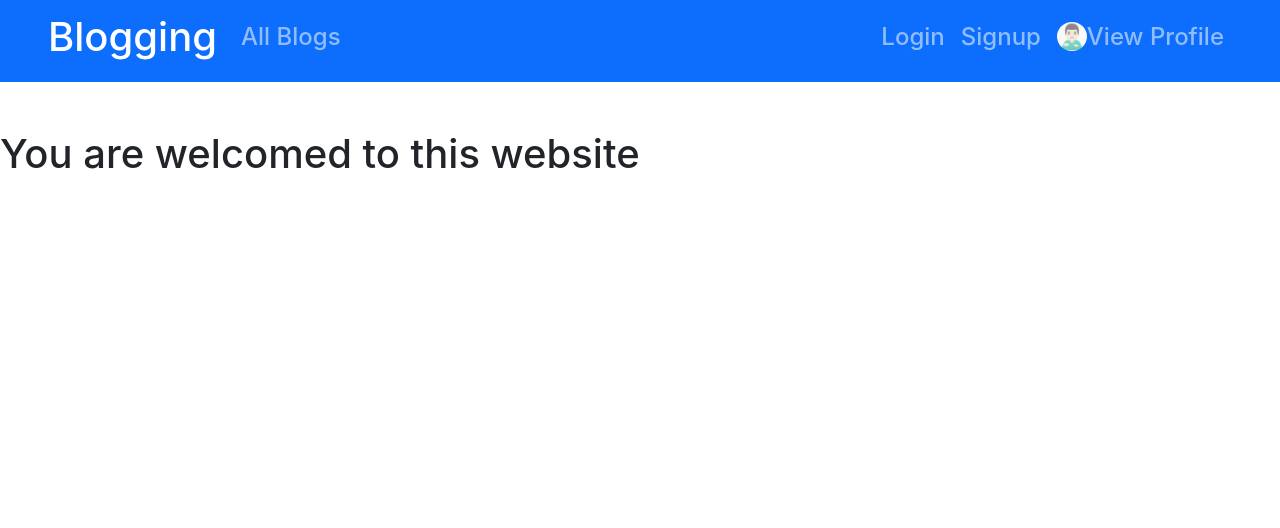
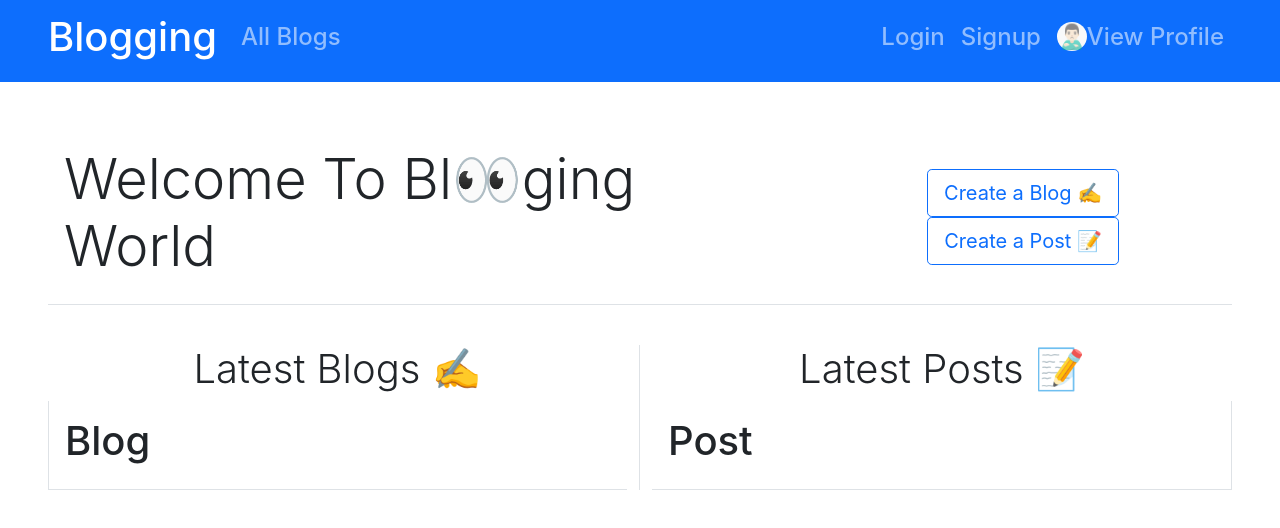
Before and after one commit to Yashshah-0702/Blogger_app_using_MERN, a React (Create React App) app in the folder Frontend/: page / in a window 1280 px wide. Shown: the top 528 px of the page. Built offline with nearby package versions, Linux system fonts and the light colour scheme.

Commit message:
started:with_blogging

```diff
--- a/Frontend/src/components/HomePage.js
+++ b/Frontend/src/components/HomePage.js
@@ -1,9 +1,44 @@
-import React from 'react'
+import React from "react";
 
 export default function HomePage() {
   return (
-    <h1 className='h1'>
-        You are welcomed to this website
-    </h1>
-  )
+    <div className="mx-lg-5">
+      <div className="d-lg-flex justify-content-between align-items-center border-bottom ">
+        <div className="m-3">
+          <h1 className="display-4">
+            Welcome To Bl<span>👀</span>ging World
+          </h1>
+        </div>
+        <div className="text-lg-right text-center m-3">
+          <button className="btn btn btn-outline-primary btn-lg">
+            Create a Blog ✍️
+          </button>{" "}
+          {"  "}
+          <button className="btn btn btn-outline-primary btn-lg">
+            Create a Post 📝
+          </button>
+        </div>
+      </div>
+      {/* <div>
+        <h3 className=" mt-3 display-5 text-center mt-1">
+          All Bl<span>👀</span>gs
+        </h3>
+      </div> */}
+      <br></br>
+      <div className="row">
+        <div className="col-lg-6 col-md-6 col-sm-12 mt-3 border-end">
+          <h5 className="text-center display-6">Latest Blogs ✍️</h5>
+          <div className="border-start border-bottom p-3">
+            <h1>Blog</h1>
+          </div>
+        </div>
+        <div className="col-lg-6 col-md-6 col-sm-12 mt-3">
+          <h5 className="text-center display-6">Latest Posts 📝</h5>
+          <div className="border-end border-bottom p-3">
+            <h1>Post</h1>
+          </div>
+        </div>
+      </div>
+    </div>
+  );
 }
--- a/Frontend/src/components/UserProfile.js
+++ b/Frontend/src/components/UserProfile.js
@@ -47,6 +47,7 @@
   const navigate = useNavigate();
 
   useEffect(() => {
+    const fetchUserProfile = async () => {
       const id = localStorage.getItem("id");
       const token = localStorage.getItem("token");
       if (!token) {
@@ -56,7 +57,6 @@
         }, 1000); // 1-second delay
         return;
       }
-    const fetchUserProfile = async () => {
       try {
         // Define the API endpoint
         const apiUrl = "http://localhost:7000/user/getProfile";
@@ -80,6 +80,12 @@
 
         // Parse response data
         const data = response.data;
+        if (data.message === "Invalid token") {
+          toast.error("Please Login Again");
+          setTimeout(() => {
+            navigate("/login");
+          }, 1000);
+        }
         if (data.message === "Token expired") {
           // localStorage.removeItem("token");
           // localStorage.removeItem("user_type");
--- a/Frontend/src/components/UserProfiles.js
+++ b/Frontend/src/components/UserProfiles.js
@@ -11,9 +11,7 @@
   useEffect(() => {
     const fetchProfiles = async () => {
       try {
-        const token = localStorage.getItem("token") ;
-        // const user_type = localStorage.getItem("user_type");
-        // const id = localStorage.getItem("id");
+        const token = localStorage.getItem("token");
 
         if (!token) {
           toast.error("Please login for this functionality");
@@ -32,14 +30,20 @@
             },
           }
         );
+
+        if (response.data.message === "Invalid token") {
+          toast.error("Please Login Again");
+          setTimeout(() => {
+            navigate("/login");
+          }, 1000);
+        }
+
         if (response.data.message === "Token expired") {
-          // localStorage.removeItem("token");
-          // localStorage.removeItem("user_type");
-          // localStorage.removeItem("id");
           toast.error("Session expired. Please login again.");
           setTimeout(() => {
             navigate("/login");
           }, 1200);
+          return;
         }
 
         setProfiles(response.data.data); // Set profiles state
@@ -49,16 +53,14 @@
     };
 
     fetchProfiles();
-  }, []);
+  }, [navigate]);
 
   return (
     <>
       <div>
-        <h1>User Profiles :-</h1> <br></br>
-        {/* {userId && <p>User ID: {userId}</p>}
-      {userType && <p>User Type: {userType}</p>} */}
-        {profiles.length > 0 ? (
-          <table className=" p-2 text-center table table-hover">
+        <h1>User Profiles :-</h1> <br />
+        {profiles && profiles.length > 0 ? (
+          <table className="p-2 text-center table table-hover">
             <thead>
               <tr>
                 <th>Sr.NO.</th>
@@ -75,7 +77,6 @@
                   <td>{index + 1}</td>
                   <td>{profile._id}</td>
                   <td>{profile.first_name + " " + profile.last_name}</td>
-                  {/* <td>{profile.last_name}</td> */}
                   <td>{profile.email}</td>
                   <td>
                     {profile.user_type === 2 ? "User" : profile.user_type}
```
Also changed, not shown: 1 other file (tests, documents, lock files or other folders). Lines whose indentation alone changed are shown as unchanged.
